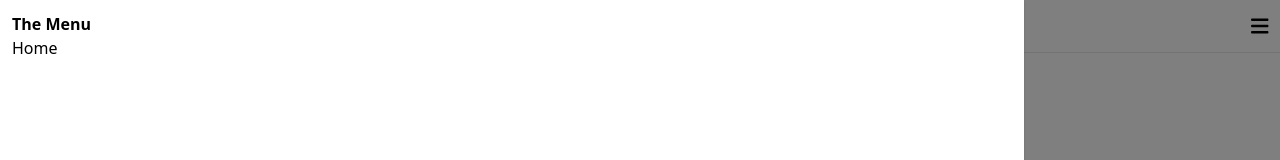
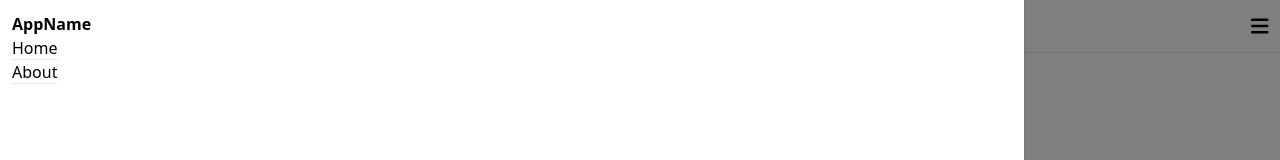
Before and after one commit to HaokingS/mini-project-front-end-developer-intern, a React (Create React App) app: page / in a window 1280 px wide. Both pictures are taken after a click on the icon 1259 px from the left and 25 px from the top of the page. Shown: the top 160 px of the page. Built offline with nearby package versions, Linux system fonts and the light colour scheme.

Commit message:
Navigation Menu

```diff
--- a/package.json
+++ b/package.json
@@ -15,6 +15,7 @@
     "postcss-cli": "^10.1.0",
     "react": "^18.2.0",
     "react-dom": "^18.2.0",
+    "react-router-dom": "^6.4.5",
     "react-scripts": "5.0.1",
     "react-spring": "^9.6.0",
     "tailwindcss": "^3.2.4",
--- a/src/App.js
+++ b/src/App.js
@@ -2,15 +2,50 @@ import React from 'react';
 import HelloWorld from './Components/HelloWorld';
 import Header from './Components/Header';
 import Footer from './Components/Footer';
+import {
+  BrowserRouter as Router,
+  Routes,
+  Route,
+  Link
+} from "react-router-dom";
 
 function App() {
   return(
     <div>
+      <Router>
+
       <Header />
-
       <HelloWorld name = "Haoking"/>
 
+        <Routes>
+
+          <Route
+            path="/"
+            element={
+              <h1 className='font-bold text-2x1'>
+                This is the home page
+              </h1>
+            }
+          >
+          </Route>
+
+          <Route
+            path="/about"
+            element={
+              <h1 className='font-bold text-2x1'>
+                About us
+              </h1>
+            }
+          >
+          </Route>
+
+        </Routes>
+
       <Footer />
+      </Router>
+
+
+
     </div>
   );
 }
--- a/src/Components/Navigation.js
+++ b/src/Components/Navigation.js
@@ -2,6 +2,7 @@ import React, { useState } from 'react'
 import { FontAwesomeIcon } from '@fortawesome/react-fontawesome'
 import { faBars } from '@fortawesome/free-solid-svg-icons'
 import {useTransition, animated} from 'react-spring'
+import NavigationMenu from './NavigationMenu'
 
 function Navigation(){
     const [showMenu, setShowMenu] = useState(false)
@@ -47,12 +48,9 @@ function Navigation(){
                     className="fixed bg-white top-0 left-0 w-4/5 h-full z-50 shadow p-3"
                     onClick={() => setShowMenu(false)}
                 >
-                    <span className='font-bold'>
-                        The Menu
-                    </span>
-                    <ul>
-                        <li> Home </li>
-                    </ul>
+                    <NavigationMenu
+                        closeMenu={() => setShowMenu(false)}
+                    />
                 </animated.div>
             )
             }
--- /dev/null
+++ b/src/Components/NavigationMenu.js
@@ -0,0 +1,34 @@
+import React from 'react'
+import { Link } from "react-router-dom";
+
+function NavigationMenu(props){
+    return(
+        <div>
+            <div className='font-bold'>
+                        AppName
+                    </div>
+                    <ul>
+                        <li>
+                            <Link
+                                to="/"
+                                className='text-blue-500 py-3 border-t border-b block'
+                                onClick= {props.closeMenu}
+                            >
+                                Home
+                            </Link>
+                        </li>
+                        <li>
+                            <Link
+                                to="/about"
+                                className='text-blue-500 py-3 border-t border-b block'
+                                onClick= {props.closeMenu}
+                            >
+                                About
+                            </Link>
+                        </li>
+                    </ul>
+        </div>
+    )
+}
+
+export default NavigationMenu
```
Also changed, not shown: 1 other file (tests, documents, lock files or other folders).
